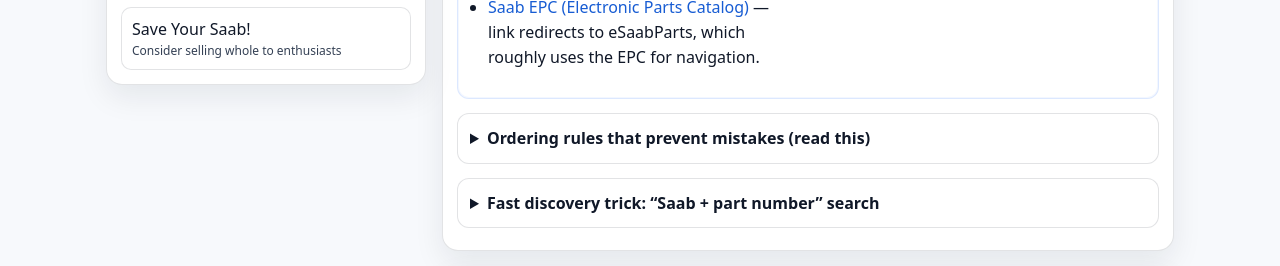
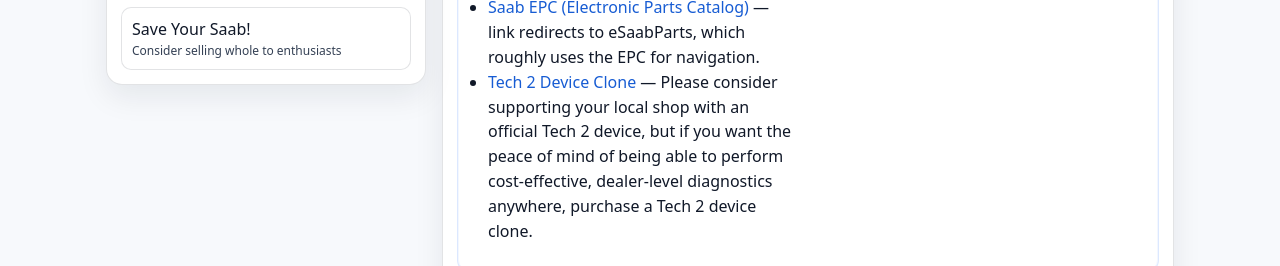
Before and after one commit to ajakejyt1/stop-scrapping-saabs, a React (Vite) app: page / in a window 1280 px wide. Both pictures are taken after a click on the heading "Helpful resources for the advanced Saab owner". Shown: the part 1600-1866 px from the top of the page. Built offline with nearby package versions, Linux system fonts and the light colour scheme.

Commit message:
Update App.tsx to include additional Saab parts resources, enhancing the list with new suppliers and improving existing entries for better clarity and accessibility for users seeking parts information.

```diff
--- a/src/App.tsx
+++ b/src/App.tsx
@@ -88,6 +88,12 @@
                   </a>{" "}
                   — link redirects to eSaabParts, which roughly uses the EPC for navigation.
                 </li>
+                <li>
+                  <a href="https://www.obdii.shop/goods-21-GM-Tech2-Tech-2-Scanner-GM-Diagnostic-tool-CANdi-TIS2000.html" target="_blank" rel="noopener">
+                    Tech 2 Device Clone
+                  </a>{" "}
+                  — Please consider supporting your local shop with an official Tech 2 device, but if you want the peace of mind of being able to perform cost-effective, dealer-level diagnostics anywhere, purchase a Tech 2 device clone.
+                </li>
               </ul>
             </div>
             <div>
@@ -136,7 +142,7 @@
               <code>saab 12786412</code> (example) — try with and without spaces/hyphens.
             </p>
             <p>
-              This can uncover compatible cross-references (e.g., Bosch equivalents). Use judgment; sometimes “cheap” versions
+              This can uncover compatible cross-references (e.g., Bosch or GM equivalents). Use judgment; sometimes “cheap” versions
               omit seals/rings or have quality issues.
             </p>
           </>
@@ -514,6 +520,9 @@
               many cars. Primarily specializing in C900s.
             </li>
             <li>
+              United States — <a href="https://www.gpopshop.com" target="_blank" rel="noopener">GPop Shop</a> — Turbo rebuild kits.
+            </li>
+            <li>
               United States — <a href="https://www.facebook.com/p/JK-Saabwerx-61560660335370/" target="_blank" rel="noopener">JK Saabwerx</a> —
               Makes fuel system products for C900s.
             </li>
@@ -549,6 +558,9 @@
           <ul>
             <li>
               United States — <a href="https://www.esaabparts.com/95ng-led-fix/" target="_blank" rel="noopener">DIY repair kit</a> — lightbar repair
+            </li>
+            <li>
+              United States — <a href="https://www.gmpartsdirect.com" target="_blank" rel="noopener">GM Parts Direct</a> — For these vehicles, you might want to check if compatible parts from other vehicles are available straight from GM.
             </li>
             <li>
               United States — <a href="https://saabled.com/" target="_blank" rel="noopener">saabled.com</a> — lightbar repair
@@ -598,11 +610,17 @@
               — Incredible resource for XWD driveshafts and NG9-3 subframes of all types (convertible, &apos;04, XWD, etc.).
             </li>
             <li>
+              United States — <a href="https://ghwerks.com" target="_blank" rel="noopener">GHWerks</a> — American-made mechanical upgrades (brakes, motor internals, mounts, clutches) for 9000s, 9-5s, 9-3s, and even a few C900 parts.
+            </li>
+            <li>
               United States — <a href="https://www.jxbperformance.com" target="_blank" rel="noopener">JXB Performance</a> —
               Driveshaft carriers for NG9-3 XWD cars.
             </li>
             <li>
               Belarus — <a href="https://tunstyle.eu" target="_blank" rel="noopener">tunstyle.eu</a> — Custom bodykits and interior details, including Hirsch replica parts.
+            </li>
+            <li>
+              Canada — <a href="https://rhbturbochargers.ca" target="_blank" rel="noopener">RHB Turbochargers</a> — Canadian-made performance head gaskets for B207, B2x4, and B2x5 engines along with a few NG900/NG9-3 and 9000 parts.
             </li>
             <li>
               Germany — <a href="https://stephan-individual.de/en_GB" target="_blank" rel="noopener">Stephan Individual</a> — Lots
@@ -812,7 +830,7 @@
   const [uniqueLinkCount, setUniqueLinkCount] = useState(0);
 
   useEffect(() => {
-    const targetSectionIds = ["new", "used", "international", "community"];
+    const targetSectionIds = ["part-numbers", "new", "used", "international", "community"];
     const linkSet = new Set<string>();
 
     targetSectionIds.forEach(sectionId => {
@@ -893,7 +911,7 @@
             color: "var(--muted)",
             lineHeight: 1.4
           }}>
-            unique parts sources listed here for the Saab community
+            unique resources listed here for the Saab community
           </div>
         </div>
       </div>
```
